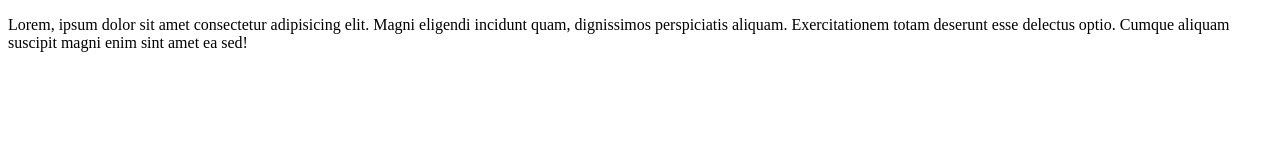
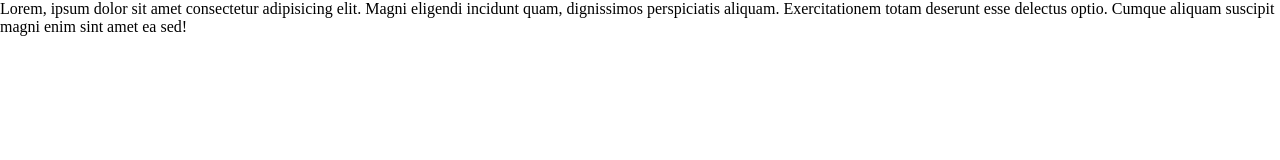
Before and after one commit to lortizlucas/navidad, a plain HTML site: page index.html in a window 1280 px wide. Drawn offline with Linux system fonts and the light colour scheme.

Commit message:
margenes css

```diff
--- a/css/style.css
+++ b/css/style.css
@@ -0,0 +1,5 @@
+* {
+  box-sizing: border-box;
+  margin: 0;
+  padding: 0;
+}
--- a/index.html
+++ b/index.html
@@ -5,6 +5,7 @@
     <meta http-equiv="X-UA-Compatible" content="IE=edge" />
     <meta name="viewport" content="width=device-width, initial-scale=1.0" />
     <title>Navidad</title>
+    <link rel="stylesheet" href="./css/style.css" />
   </head>
   <body>
     <article class="container">
```
